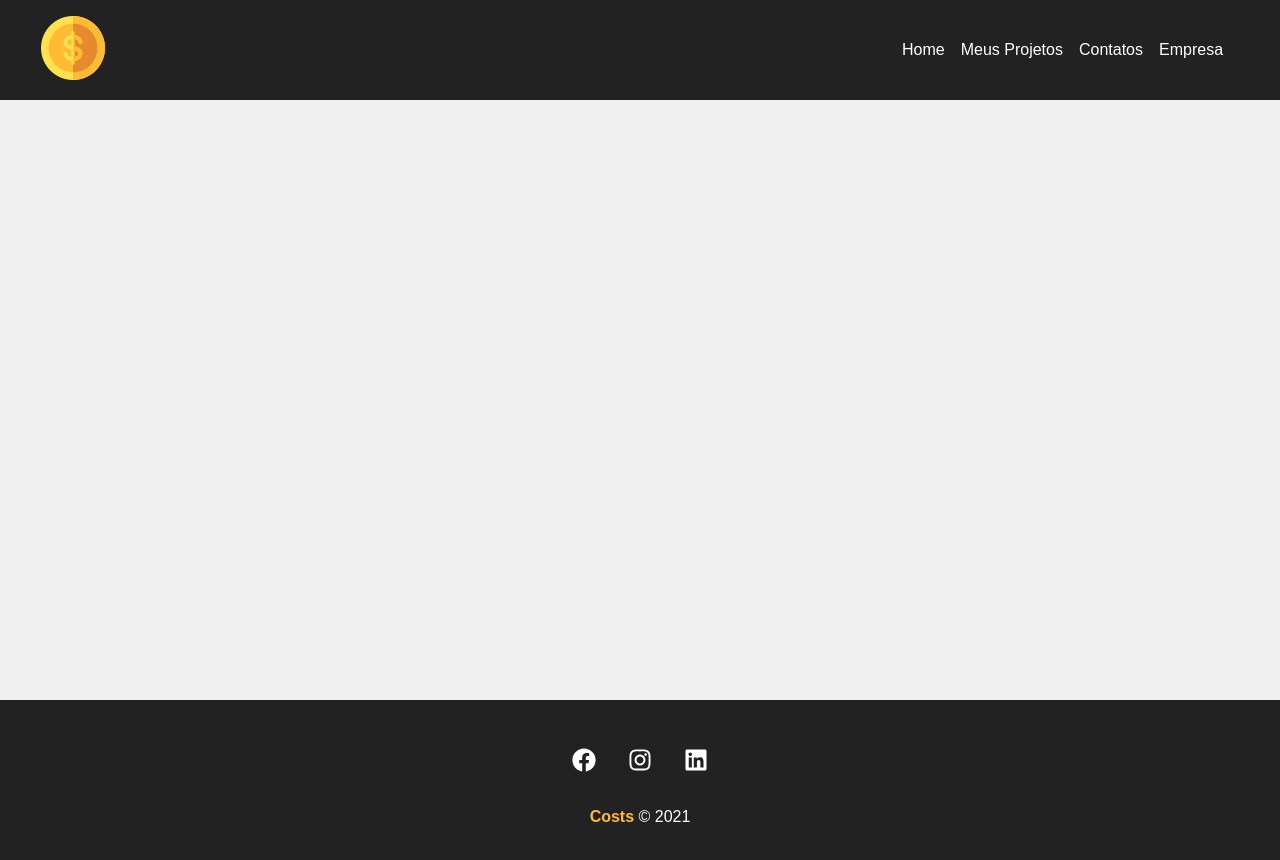
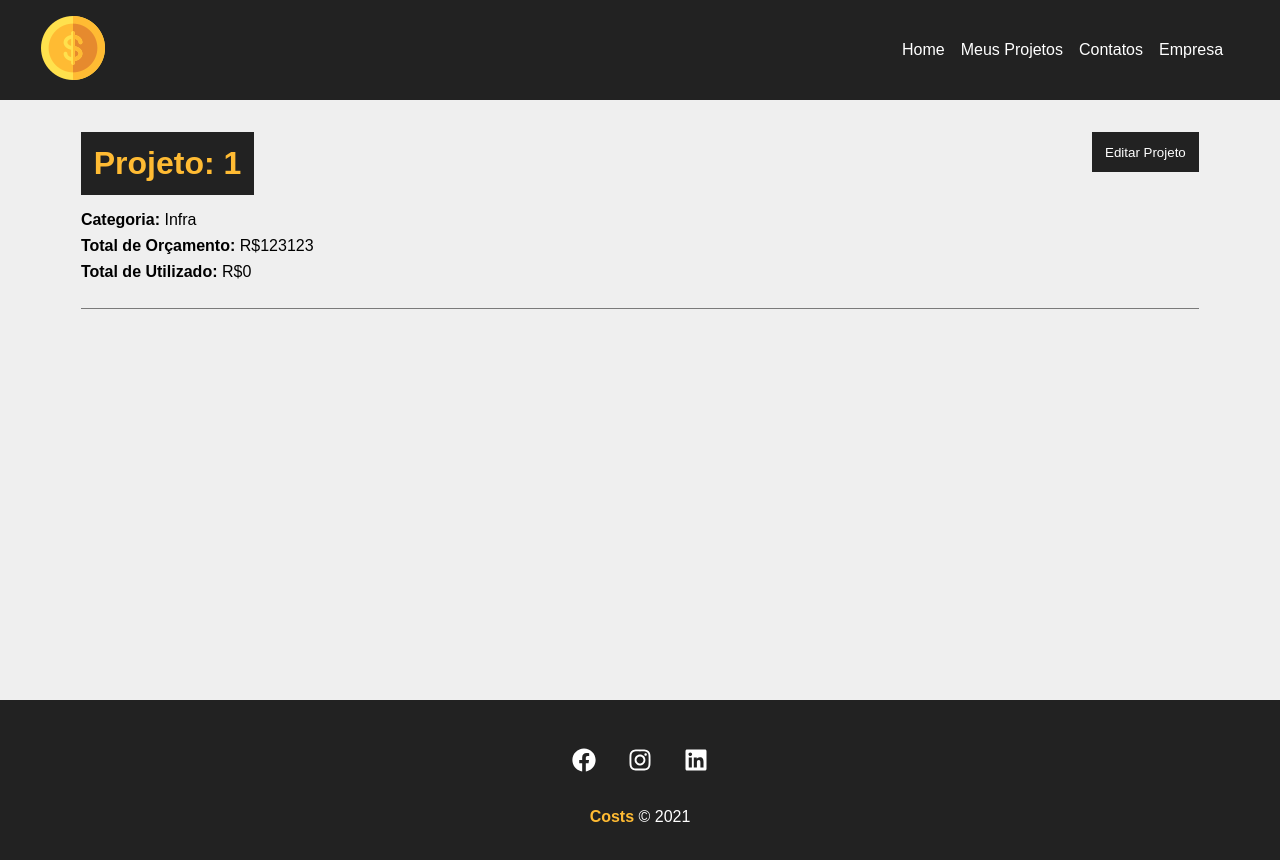
Before and after one commit to Khezac/Costs, a React (Create React App) app in the folder costs-react/: page /project/1 in a window 1280 px wide. Shown: the top 860 px of the page. Built offline with nearby package versions, Linux system fonts and the light colour scheme; data requests are answered from the project's data file.

Commit message:
feat.edit-project-page

```diff
--- a/costs-react/db.json
+++ b/costs-react/db.json
@@ -1,5 +1,50 @@
 {
-  "projects": [],
+  "projects": [
+    {
+      "name": "1",
+      "budget": "123123",
+      "category": {
+        "id": "1",
+        "name": "Infra"
+      },
+      "cost": 0,
+      "services": [],
+      "id": 1
+    },
+    {
+      "name": "2",
+      "budget": "3124123",
+      "category": {
+        "id": "2",
+        "name": "Desenvolvimento"
+      },
+      "cost": 0,
+      "services": [],
+      "id": 2
+    },
+    {
+      "name": "3",
+      "budget": "124123",
+      "category": {
+        "id": "2",
+        "name": "Desenvolvimento"
+      },
+      "cost": 0,
+      "services": [],
+      "id": 3
+    },
+    {
+      "name": "4",
+      "budget": "312412312",
+      "category": {
+        "id": "3",
+        "name": "Design"
+      },
+      "cost": 0,
+      "services": [],
+      "id": 4
+    }
+  ],
   "categories": [
     {
       "id": 1,
--- a/costs-react/src/App.js
+++ b/costs-react/src/App.js
@@ -4,6 +4,7 @@ import Contacts from './components/pages/Contacts.js'
 import NewProject from './components/pages/NewProject.js'
 import Company from './components/pages/Company.js'
 import Projects from './components/pages/Projects.js'
+import Project from './components/pages/Project.js'
 
 import Container from './components/layout/Container'
 import Navbar from './components/layout/Navbar.js'
@@ -15,11 +16,12 @@ function App() {
       <Navbar/>
       <Container customClass="min-height">
         <Routes>
-          <Route exact path="/" element={<Home/>}/>
-          <Route exact path="/contacts" element={<Contacts/>}/>
-          <Route exact path="/projects" element={<Projects/>}/>
-          <Route exact path="/company" element={<Company/>}/>
-          <Route exact path="/newproject" element={<NewProject/>}/>
+          <Route path="/" element={<Home/>}/>
+          <Route path="/contacts" element={<Contacts/>}/>
+          <Route path="/projects" element={<Projects/>}/>
+          <Route path="/company" element={<Company/>}/>
+          <Route path="/newproject" element={<NewProject/>}/>
+          <Route path="/project/:id" element={<Project/>}/>
         </Routes>
       </Container>
       <Footer/>
--- a/costs-react/src/components/layout/Container.module.css
+++ b/costs-react/src/components/layout/Container.module.css
@@ -12,6 +12,7 @@
 
 .start{
     justify-content: flex-start;
+    gap: 10px;
 }
 
 .column{
--- /dev/null
+++ b/costs-react/src/components/pages/Project.js
@@ -0,0 +1,67 @@
+import styles from './Project.module.css'
+import {useParams} from 'react-router-dom'
+import {useState, useEffect} from 'react'
+
+import Loading from '../layout/Loading'
+import Container from '../layout/Container'
+
+function Project(){
+
+    const { id } = useParams()
+
+    const [showProjectForm,setShowProjectForm] = useState(false)
+    const [project,setProject] = useState([])
+
+    useEffect(() => {
+        setTimeout(()=> {fetch(`http://localhost:5000/projects/${id}`, {
+            method:'GET',
+            headers: {
+                'Content-Type': 'application/json',
+            },
+        }).then((resp) => resp.json())
+        .then((data)=>{
+            setProject(data)
+        })
+        .catch((err)=> console.log(err))},300)
+    },[id])
+
+    function toggleProjectForm(){
+        setShowProjectForm(!showProjectForm)
+    }
+
+    return(
+        <>
+            {project.name ?
+            <div className={styles.project_details}>
+                <Container customClass='column'>
+                    <div className={styles.details_container}>
+                        <h1>Projeto: {project.name}</h1>
+                        <button className={styles.btn} onClick={toggleProjectForm}>
+                            {!showProjectForm ? '   Editar Projeto' : 'Fechar'}
+                        </button>
+                        {!showProjectForm ? (
+                            <div className={styles.project_info}>
+                                <p>
+                                    <span>Categoria:</span> {project.category.name}
+                                </p>
+                                <p>
+                                    <span>Total de Orçamento:</span> R${project.budget}
+                                </p>
+                                <p>
+                                    <span>Total de Utilizado:</span> R${project.cost}
+                                </p>
+                            </div>
+                        ) : (
+                            <div className={styles.project_info}>
+                                <p>Detalhes do projeto</p>
+                            </div>
+                        )}
+                    </div>
+                </Container>
+            </div>
+            : <Loading/>}
+        </>
+    )
+}
+
+export default Project
--- /dev/null
+++ b/costs-react/src/components/pages/Project.module.css
@@ -0,0 +1,49 @@
+.project_details{
+    padding: 2em;
+    width:100%;
+}
+
+.project_details h1,
+.project_details h2,
+.project_details p{
+    margin-bottom: 0.5em;
+}
+
+.project_details h1{
+    background-color: #222;
+    color: #ffbb33;
+    padding: 0.4em;
+}
+
+.project_details span{
+    font-weight: bold;
+}
+
+.details_container,
+.service_form_container{
+    border-bottom: 1px solid #7a7a7a;
+    margin-bottom: 1.2em;
+    padding-bottom: 1.2em;
+    display: flex;
+    justify-content: space-between;
+    flex-wrap: wrap;
+}
+
+.btn{
+    background-color: #222;
+    color: #fff;
+    padding: 0.5em 1em;
+    text-decoration: none;
+    transition: 0.5s;
+    cursor:pointer;
+    max-height: 40px;
+    border: none;
+}
+
+.btn:hover{
+    color: #ffbb33;
+}
+
+.project_info{
+    width: 100%;
+}
--- a/costs-react/src/components/project/ProjectCard.js
+++ b/costs-react/src/components/project/ProjectCard.js
@@ -20,7 +20,7 @@ function ProjectCard({id,name,budget,category,handleRemove}){
                 <span className = {`${styles[category?.toLowerCase() || '']}`}> </span> {category}
             </p>
             <div className={styles.project_card_actions}>
-                <Link to='/'>
+                <Link to={`/project/${id}`}>
                     <BsPencil/>Editar
                 </Link>
                 <button onClick={remove}>
```
